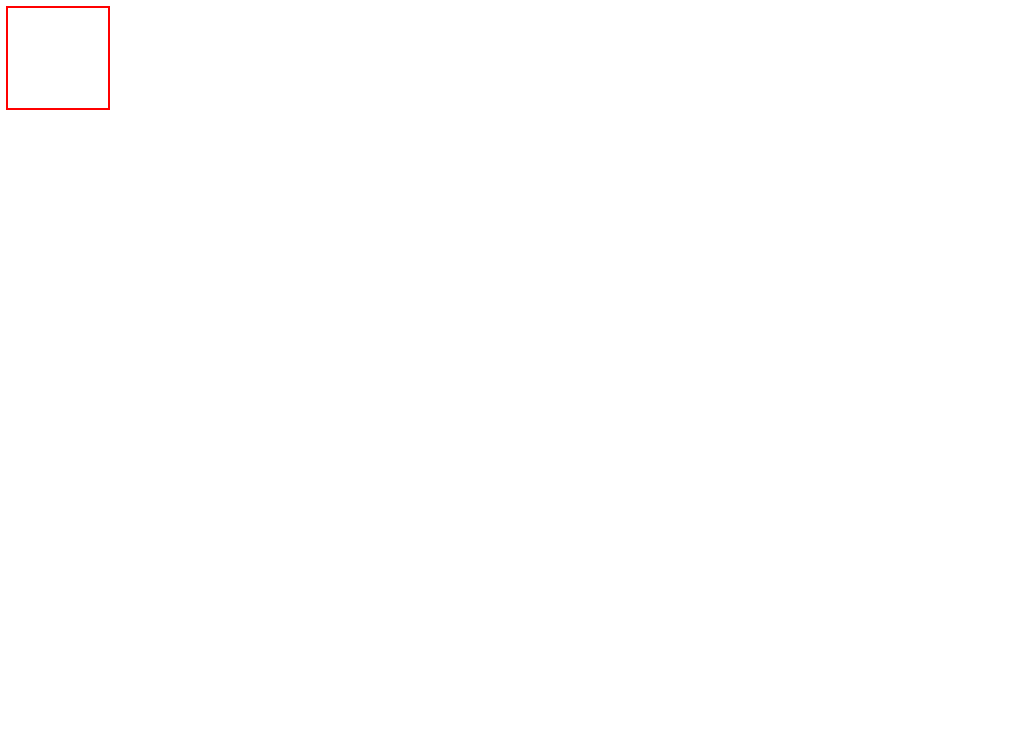
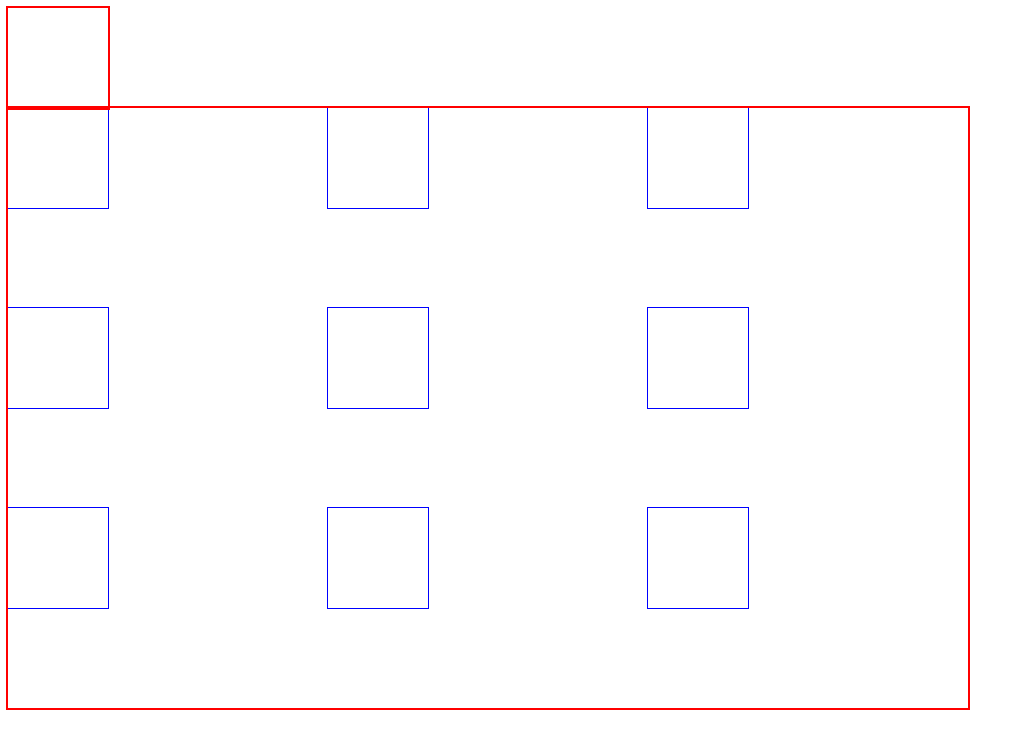
Before and after one commit to The-Slick-Nick/odin-tic-tac-toe, a plain HTML site: page index.html in a window 1280 px wide. Shown: the whole page, without its empty margins (0-1027 px from the left). Drawn offline with Linux system fonts and the light colour scheme.

Commit message:
Expand functionality of board and add page elements

```diff
--- a/index.html
+++ b/index.html
@@ -5,6 +5,7 @@
     <meta charset="UTF-8">
     <meta name="viewport" content="width=device-width, initial-scale=1.0">
     <link rel="stylesheet" href="./style.css">
+    <script src="./ttt.js" defer></script>
     <title>Tic Tac Toe</title>
 </head>
 
--- a/style.css
+++ b/style.css
@@ -3,3 +3,21 @@
     height: 100px;
     outline: 2px solid red;
 }
+
+
+
+.board-container {
+
+    width: 75vw;
+    height: 75vh;
+    outline: 2px solid red;
+
+    display: grid;
+    grid-template-rows: repeat(3, 1fr);
+    grid-template-columns: repeat(3, 1fr);
+
+}
+
+.board-cell {
+    outline: 1px solid blue;
+}
--- a/ttt.js
+++ b/ttt.js
@@ -4,8 +4,22 @@
  * Tic-Tac-Toe game
  */
 
+
+classlist_mock = {
+    add: (cls) => { console.log(`Added class ${cls} to mock`); },
+    remove: (cls) => { console.log(`Removed class ${cls} from mock`); },
+    toggle: (cls) => { console.log(`Toggled class ${cls} on mock`); }
+}
+
+// mock of a dom element
+dom_mock = {
+    classList: classlist_mock,
+    appendChild: (arg) => { console.log("Added a child node to mock"); }
+}
+
 doc_mock = {
-    querySelector: (arg) => { return ":)"; }
+    querySelector: (arg) => { return dom_mock; },
+    createElement: (arg) => { return dom_mock; }
 }
 
 
@@ -16,13 +30,26 @@ function createBoard(doc) {
     const boardData = new Array(9);
     const boardElements = new Array(9);
 
+    const pageBody = doc.querySelector("body");
+    const boardDom = doc.createElement("div");
+    boardDom.classList.add("board-container");
 
-    for (let r = 0; r < 2; r++) {
-        for (let c = 0; c < 2; c++) {
+    pageBody.appendChild(boardDom);
+
+    // TODO: Perhaps take board size as an argument
+
+    for (let r = 0; r < 3; r++) {
+        for (let c = 0; c < 3; c++) {
             let idx = c + 3 * r;
-            boardElements[idx] = doc.querySelector(
-                `ttt-cell.row-${r}.col-${c}`
-            );
+
+            const boardCell = doc.createElement("div");
+            boardCell.classList.add("board-cell");
+            boardCell.classList.add(`row-${r}`);
+            boardCell.classList.add(`col-${c}`);
+
+            boardDom.appendChild(boardCell);
+
+            boardElements[idx] = boardCell;
         }
     }
 
@@ -44,18 +71,30 @@ function createBoard(doc) {
     function place(token, row, column) {
         let idx = column + 3 * row;
         boardData[idx] = token;
+        boardElements[idx].classList.add(`token-${token}`);
+
     }
 
     function resetBoard() {
         for (let i = 0; i < 9; i++) {
             boardData[i] = undefined;
+            const allClasses = boardElements[i].className;
+            if (allClasses) {
+                allClasses
+                    .split(" ")
+                    .filter(c => c.startsWith("token"))
+                    .forEach((cl) => { boardElements[i].classList.remove(cl); });
+            }
         }
+
+
     }
 
 
     return { printBoard, place, resetBoard };
 
 }
+
 
 
 function createPlayer(player_token) {
@@ -101,11 +140,19 @@ function createGame() {
 
 
 
+
+
 }
 
 // Factory for a round of tic tac toe
 function createRound() { }
 
+if (typeof document === "undefined") {
+    console.log("NO DOCUMENT");
+}
+else {
+    console.log(document);
+}
 
 
 let myboard = (
@@ -117,3 +164,7 @@ let myboard = (
 
 myboard.place("X", 1, 1);
 myboard.printBoard();
+
+
+
+document.querySelector(".test").addEventListener("click", (e) => { myboard.resetBoard(); });
```
